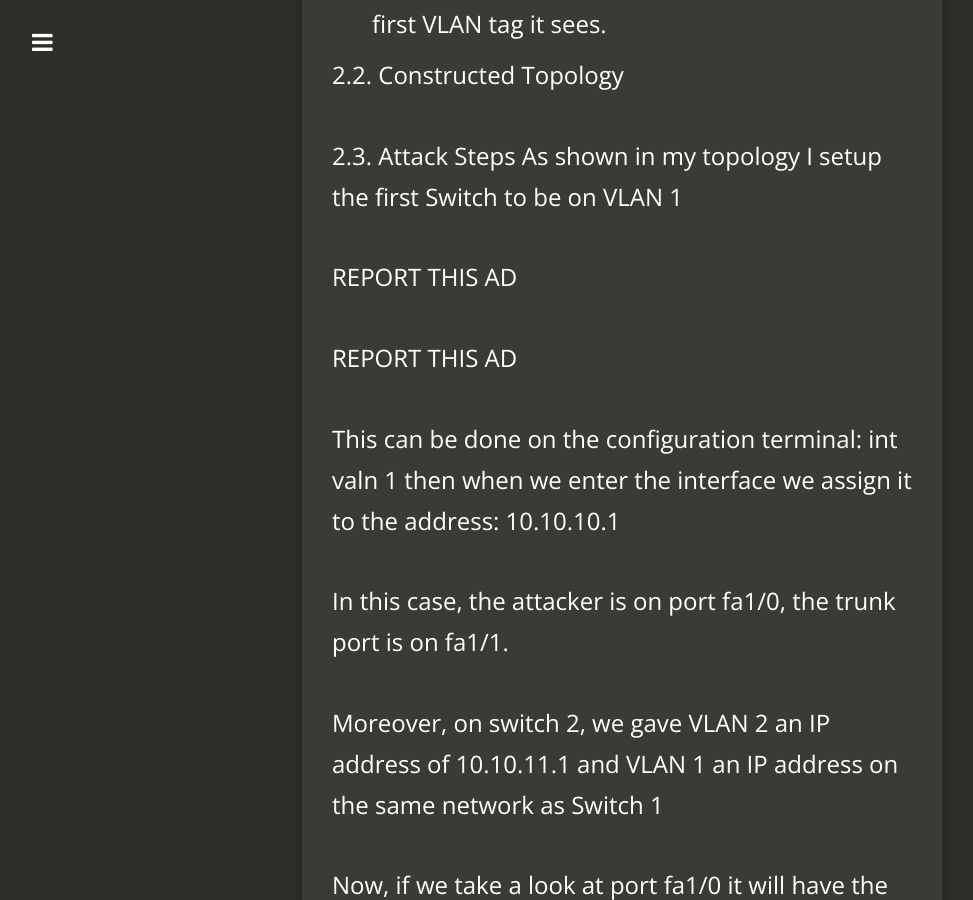
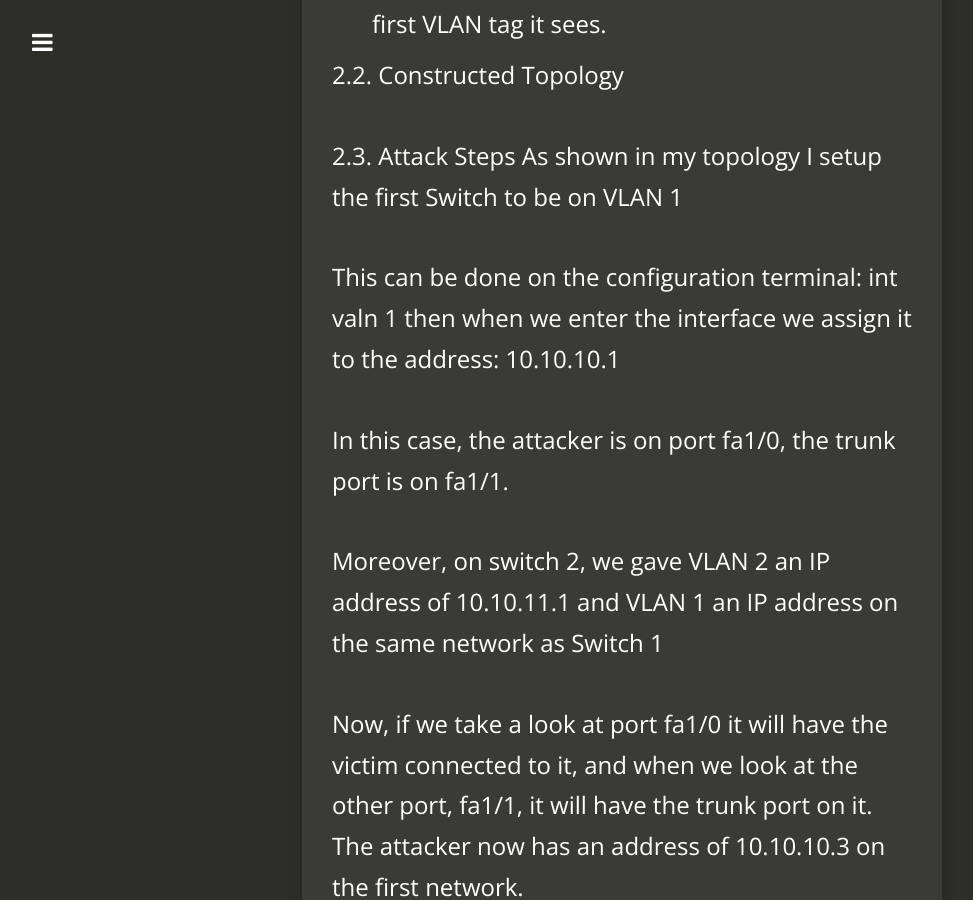
Before and after one commit to sh1dow3r/layer0, a Jekyll site: the page built from _posts/2019-03-19-VLAN-Hopping.md, in a window 1280 px wide and 900 px high, scrolled down 919 px. Shown: the whole window, without its empty margins (18-991 px from the left). Built offline with Jekyll 4.4.1, drawn with Linux system fonts in a browser that asks for light colours; nearby versions of some CDN libraries; comment, search, counter and statistics services are not loaded.

Commit message:
adding all pic

```diff
--- a/_posts/2019-03-19-VLAN-Hopping.md
+++ b/_posts/2019-03-19-VLAN-Hopping.md
@@ -12,10 +12,6 @@ Generally, when talking about VLAN hopping there are two type of attacks, one is
 2.3.     Attack Steps
 As shown in my topology I setup the first Switch to be on VLAN 1
 
-
-REPORT THIS AD
-
-REPORT THIS AD
 
 This can be done on the configuration terminal: int valn 1
 then when we enter the interface we assign it to the address: 10.10.10.1
```
